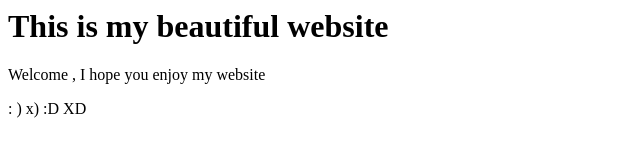
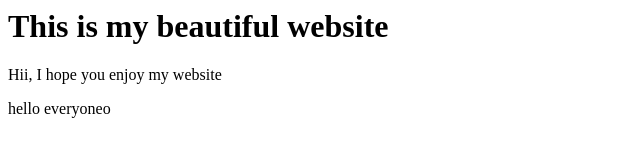
Before and after one commit to danishkhan7866/newfiles, a plain HTML site: page index.html in a window 1280 px wide. Shown: the full height of the page, 0-640 px from the left. Drawn offline with Linux system fonts and the light colour scheme.

Commit message:
delete para

```diff
--- a/index.html
+++ b/index.html
@@ -1,6 +1,7 @@
 <html>
 <title>this is my website</title>
 <h1>This is my beautiful website</h1>
-<p>Welcome , I hope you enjoy my website</P>
-<p> : ) x) :D XD </P>
+<p>Hii, I hope you enjoy my website</P>
+<p>hello everyoneo
+</P>
 </html>
```
